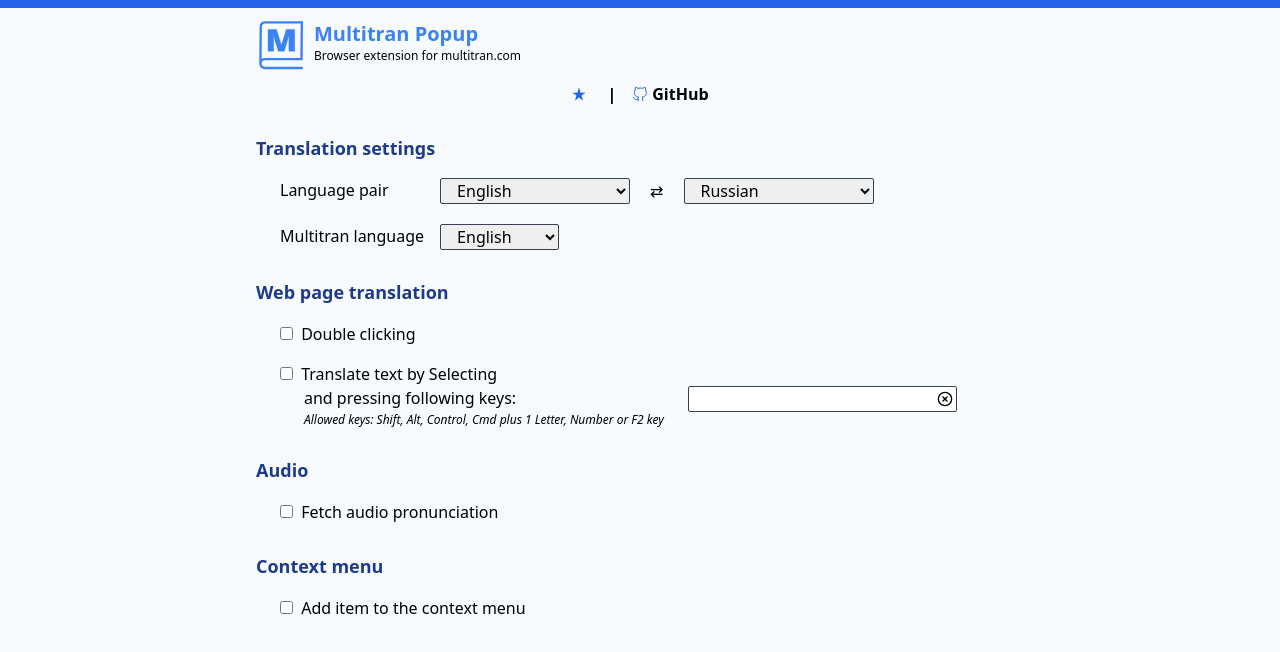
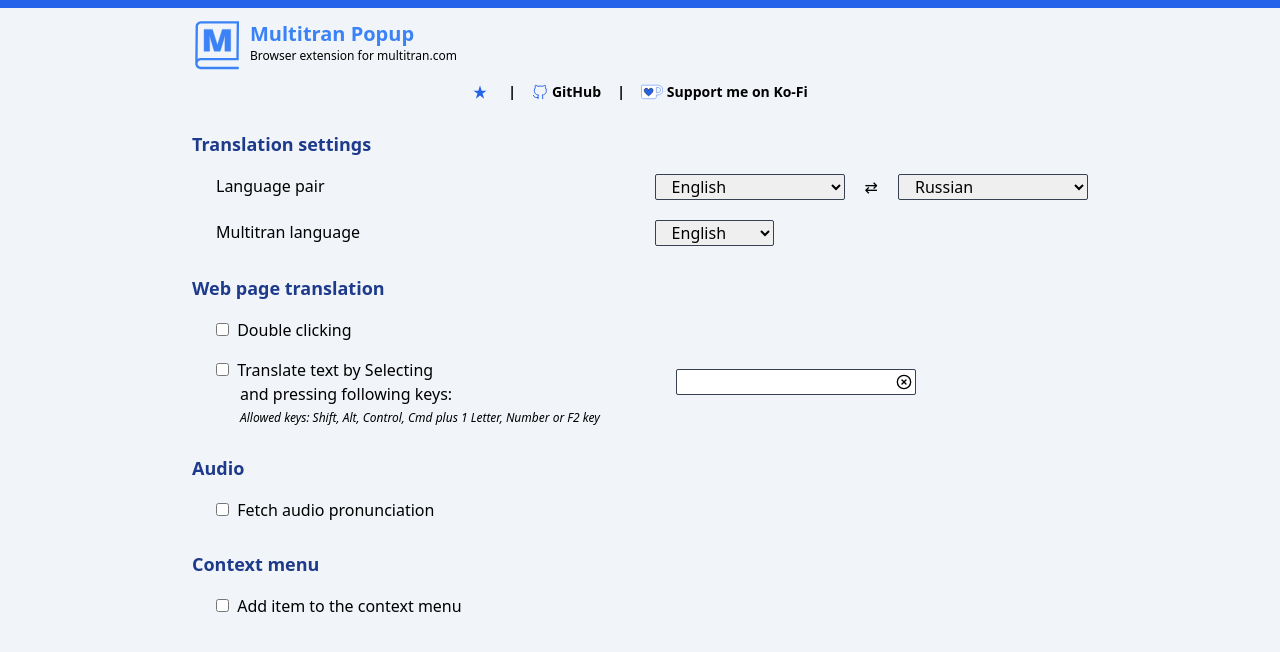
Before and after one commit to flytaly/multitran-extension, a website: page extension/options.html in a window 1280 px wide. Drawn offline with nearby package versions, Linux system fonts and the light colour scheme; files that its build step writes are made by us from their sources; files whose address does not match are found by name.

Commit message:
Fix options layout. Add link to Ko-Fi.

```diff
--- a/extension/_locales/en/messages.json
+++ b/extension/_locales/en/messages.json
@@ -86,6 +86,9 @@
         "message": "GitHub",
         "description": "Settings page: Link to github"
     },
+    "settingLinkKofi": {
+        "message": "Support me on Ko-Fi"
+    },
     "settingLinkStore": {
         "message": "rate extension",
         "description": "Settings page: Link to browser's store"
--- a/extension/options.html
+++ b/extension/options.html
@@ -8,9 +8,9 @@
         <title>Multitran Popup options</title>
     </head>
 
-    <body class="bg-opacity-10 bg-blue-200">
+    <body class="bg-slate-100 accent-blue-600">
         <div class="h-2 bg-blue-600"></div>
-        <div class="mx-auto max-w-3xl w-full">
+        <div class="mx-auto max-w-4xl w-full">
             <!-- EXTENSION TITLE -->
             <div class="flex my-3">
                 <!-- ICON -->
@@ -39,7 +39,7 @@
             </div>
             <main class="text-base space-y-10">
                 <!-- EXTERNAL LINKS -->
-                <div class="flex items-center justify-center space-x-4 font-semibold">
+                <div class="flex items-center justify-center space-x-4 font-semibold text-sm">
                     <a class="inline-flex items-center capitalize space-x-1" id="storeLink" href="#" target="_blank">
                         <svg
                             class="w-4 h-5 text-blue-600"
@@ -87,13 +87,39 @@
                         </svg>
                         <span data-l10n-id="settingLinkGithub">GitHub</span>
                     </a>
+                    <span>|</span>
+                    <a
+                        class="inline-flex items-center space-x-1 group"
+                        href="https://ko-fi.com/flytaly"
+                        target="_blank"
+                    >
+                        <svg
+                            class="w-7 h-5 text-blue-600 group-hover:text-red-600 stroke-blue-600 group-hover:stroke-black"
+                            width="49"
+                            height="32"
+                            viewBox="0 0 49 32"
+                            fill="none"
+                            xmlns="http://www.w3.org/2000/svg"
+                        >
+                            <path
+                                d="M34.7502 22.5175H34.2502V23.0175V26.339C34.2502 28.8759 32.1937 30.9324 29.6568 30.9324H5.60696C3.07007 30.9324 1.01352 28.8759 1.01352 26.339V2.84402C1.01352 1.71365 1.92987 0.797302 3.06024 0.797302H34.7502H37.9102C43.7289 0.797302 48.4459 5.51433 48.4459 11.3331V11.9818C48.4459 17.8005 43.7289 22.5175 37.9102 22.5175H34.7502ZM34.7502 5.68773H34.2502V6.18773V17.1271V17.6271H34.7502H37.631C40.9279 17.6271 43.6007 14.9544 43.6007 11.6574C43.6007 8.36045 40.9279 5.68773 37.631 5.68773H34.7502Z"
+                                fill="white"
+                            />
+                            <path
+                                d="M16.4728 10.8312L16.9459 12.2155L17.4191 10.8312C17.7794 9.77687 18.3745 9.01288 19.1972 8.50499C20.0279 7.99218 21.1306 7.71622 22.5399 7.71622C24.4985 7.71622 25.8482 8.91928 26.4618 10.5835C27.0814 12.264 26.9242 14.3691 25.8561 16.0264C24.395 18.2936 21.4434 21.1973 16.9459 24.7426C12.4485 21.1973 9.49688 18.2936 8.03576 16.0264C6.96766 14.3691 6.81051 12.264 7.4301 10.5835C8.0437 8.91928 9.39343 7.71622 11.352 7.71622C12.7613 7.71622 13.864 7.99218 14.6947 8.50499C15.5174 9.01288 16.1125 9.77687 16.4728 10.8312Z"
+                                fill="currentColor"
+                                stroke="black"
+                            />
+                        </svg>
+                        <span data-l10n-id="settingLinkKoFi">Support me on Ko-Fi</span>
+                    </a>
                 </div>
 
                 <section>
                     <h2 class="mb-4 font-bold text-lg text-blue-900" data-l10n-id="settingTranslationHeader">
                         Translation settings
                     </h2>
-                    <div class="ml-8 grid grid-cols-[auto,1fr] gap-x-4 gap-y-6 items-start">
+                    <div class="ml-8 grid grid-cols-1 md:grid-cols-[auto,max-content] gap-x-4 gap-y-6 items-start">
                         <label for="l1" class="font-medium" data-l10n-id="settingLangPair">Language pair</label>
                         <div class="flex space-x-2 items-center">
                             <select id="l1" class="border border-gray-700 px-3 rounded-sm">
@@ -198,22 +224,25 @@
                             <input type="checkbox" id="doubleClick" name="doubleClick" />
                             <label for="doubleClick" data-l10n-id="settingDoubleClick">Double clicking </label>
                         </div>
+                        <div class="grid grid-cols-1 sm:grid-cols-2 items-center gap-y-1">
                             <div>
                                 <div class="space-x-1">
                                     <input type="checkbox" id="selecting" name="selecting" />
-                                <label for="selecting" data-l10n-id="settingSelectingText"
-                                    >Translate text by Selecting</label
-                                >
+                                    <label for="selecting" data-l10n-id="settingSelectingText">
+                                        Translate text by Selecting
+                                    </label>
                                 </div>
                                 <div class="flex space-x-3 items-start">
-                                <label for="shortcutInput" class="ml-[1.5rem] w-1/2">
+                                    <label for="shortcutInput" class="ml-[1.5rem]">
                                         <div data-l10n-id="settingPressKey" data-l10n-attrs="title">
                                             and pressing following keys:
                                         </div>
                                     </label>
-                                <span class="relative">
+                                </div>
+                            </div>
+                            <span class="relative bg-red-100 ml-[1.5rem] w-[15rem]">
                                 <input
-                                        class="border border-gray-700 pl-3 pr-8 rounded-sm disabled:cursor-not-allowed"
+                                    class="border border-gray-700 pl-3 pr-8 rounded-sm disabled:cursor-not-allowed w-full"
                                     id="shortcutInput"
                                     type="text"
                                     data-l10n-id="settingPressKey"
@@ -244,8 +273,7 @@
                                     </svg>
                                 </button>
                             </span>
-                            </div>
-                            <div class="ml-[1.5rem] text-xs italic" data-l10n-id="settingPressKeyDesc">
+                            <div class="col-span-full ml-[1.5rem] text-xs italic" data-l10n-id="settingPressKeyDesc">
                                 Allowed keys: Shift, Alt, Control, Cmd plus 1 Letter, Number or F2 key
                             </div>
                         </div>
--- a/extension/popup.html
+++ b/extension/popup.html
@@ -7,7 +7,9 @@
         <script src="dist/popup/popup.js" defer></script>
     </head>
 
-    <body class="bg-gray-100 w-[400px] min-h-[150px] text-black text-sm font-sans overflow-x-hidden overflow-y-auto">
+    <body
+        class="flex flex-col bg-gray-100 w-[400px] min-h-[150px] text-black text-sm font-sans overflow-x-hidden overflow-y-auto"
+    >
         <div id="top-bar" class="h-1 bg-blue-600"></div>
         <div class="p-2">
             <header class="flex items-center justify-between mb-2">
@@ -121,7 +123,7 @@
                 </button>
             </header>
             <form
-                class="flex w-full border bg-white ring-1 ring-gray-500 focus-within:ring-2 focus-within:ring-gray-600"
+                class="flex w-full border bg-white ring-1 ring-gray-500 focus-within:ring-2 focus-within:ring-gray-600 rounded-sm"
                 id="input-form"
                 method="post"
             >
@@ -132,15 +134,7 @@
                     autofocus
                 />
                 <button
-                    class="
-                        flex
-                        items-center
-                        ml-2
-                        px-2
-                        border border-solid border-gray-500
-                        bg-gray-100
-                        hover:bg-gray-200
-                    "
+                    class="flex items-center ml-2 px-2 border border-solid border-gray-500 bg-gray-100 hover:bg-gray-200"
                     type="submit"
                 >
                     <img class="h-4" src="images/Search.svg" />
@@ -149,5 +143,12 @@
             <div id="loading" class="text-center" hidden>Loading...</div>
             <div id="error" class="text-center text-red-700 font-bold" hidden></div>
         </div>
+        <footer class="mt-auto mb-1 mr-4 text-xs text-right font-normal">
+            <a class="inline-flex items-center capitalize space-x-1" id="storeLink" href="#" target="_blank">Rating</a>
+            |
+            <a href="https://github.com/flytaly/multitran-extension" target="_blank">GitHub</a>
+            |
+            <a href="https://ko-fi.com/flytaly" target="_blank">Ko-Fi</a>
+        </footer>
     </body>
 </html>
--- a/src/js/options/options.js
+++ b/src/js/options/options.js
@@ -4,16 +4,7 @@
 import { setLangSelectorListeners } from '../lang-selector.js';
 import { storage } from '../storage.js';
 import { setShortcut } from './shortcuts.js';
-
-function addLinkToBrowserStore() {
-    const storeLink = document.getElementById('storeLink');
-    if (!storeLink) return;
-    if (TARGET === 'firefox') {
-        storeLink.href = 'https://addons.mozilla.org/firefox/addon/multitran/';
-    } else {
-        storeLink.href = 'https://chrome.google.com/webstore/detail/multitran-popup/fbncpmcdhgdolipfkpeckjajpgjdpehj';
-    }
-}
+import { addLinkToBrowserStore } from '../store-link.js';
 
 async function init() {
     setLangSelectorListeners();
--- a/src/js/popup/popup.js
+++ b/src/js/popup/popup.js
@@ -8,6 +8,7 @@
 import { throttle } from '../utils.js';
 import { addAudioElements } from '../audio.js';
 import { getAudioUrls } from '../translate-engine/wiktionary-voice.js';
+import { addLinkToBrowserStore } from '../store-link.js';
 
 async function renderTranslation(text) {
     const prevTranslation = document.querySelector('#translate-popup-container');
@@ -58,6 +59,7 @@
 
 function setListeners() {
     setLangSelectorListeners();
+    addLinkToBrowserStore();
     const form = document.getElementById('input-form');
     const input = form.querySelector('input');
     const optionButton = document.getElementById('optionsButton');
--- /dev/null
+++ b/src/js/store-link.js
@@ -0,0 +1,9 @@
+export function addLinkToBrowserStore() {
+    const storeLink = document.getElementById('storeLink');
+    if (!storeLink) return;
+    if (TARGET === 'firefox') {
+        storeLink.href = 'https://addons.mozilla.org/firefox/addon/multitran/';
+    } else {
+        storeLink.href = 'https://chrome.google.com/webstore/detail/multitran-popup/fbncpmcdhgdolipfkpeckjajpgjdpehj';
+    }
+}
```
Also changed, not shown: extension/_locales/ru/messages.json (+5 -2 lines). Lines whose indentation alone changed are shown as unchanged.
